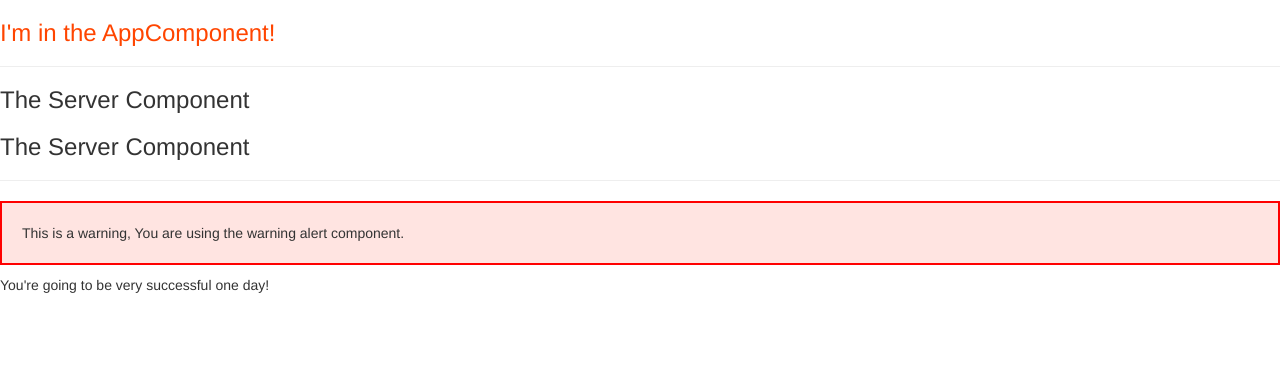
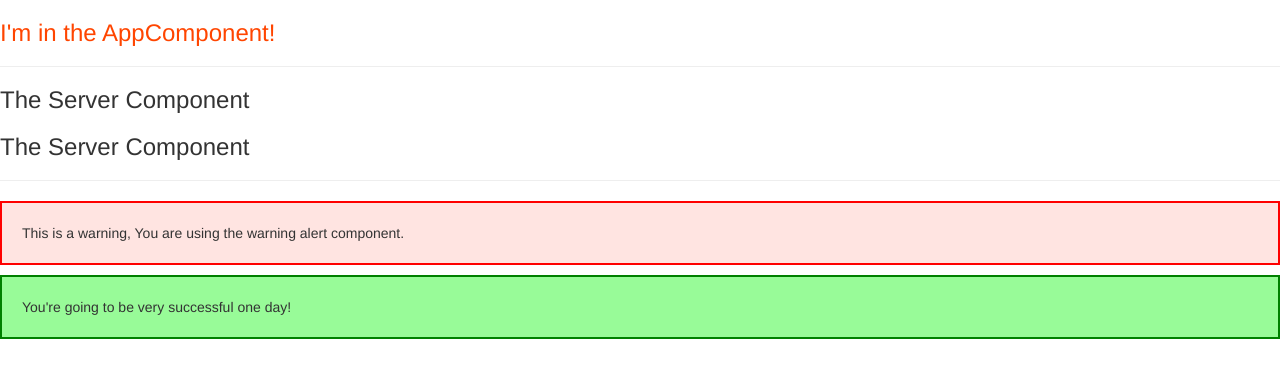
Before and after one commit to D-Coder135/First-App-Angular, an Angular app: page / in a window 1280 px wide. Shown: the top 378 px of the page. Built offline with nearby package versions, Linux system fonts and the light colour scheme.

Commit message:
add some styling for the p tag inside the success-alert.component.css

```diff
--- a/src/app/success-alert/success-alert.component.css
+++ b/src/app/success-alert/success-alert.component.css
@@ -0,0 +1,5 @@
+p {
+  padding: 20px;
+  background-color: palegreen;
+  border: 2px solid green;
+}
```
